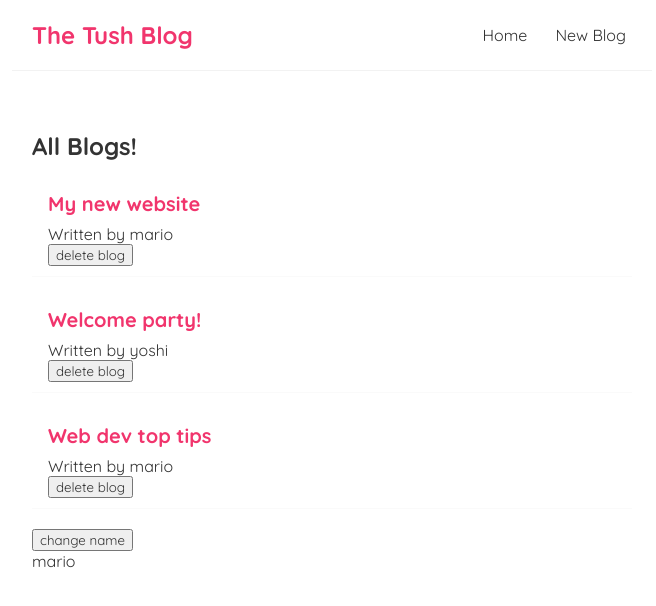
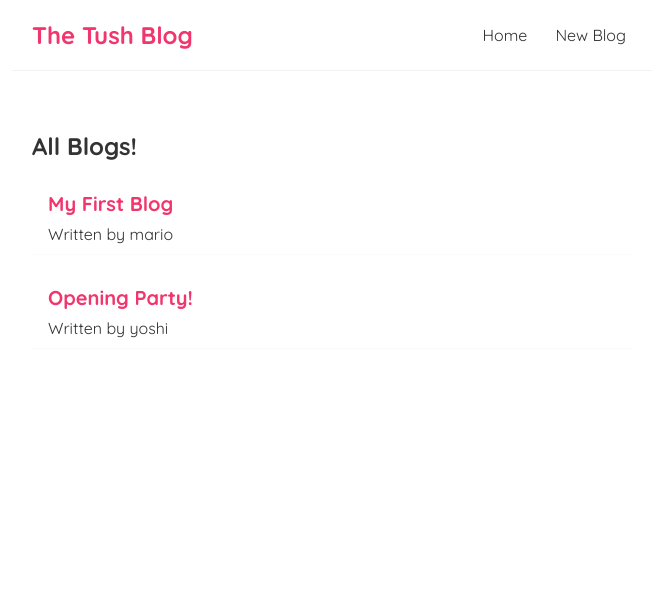
Before and after one commit to M-Marcel/React-tush-blog, a React (Create React App) app: page / in a window 1280 px wide. Shown: the top 606 px of the page, without its empty margins (308-964 px from the left). Built offline with nearby package versions, Linux system fonts and the light colour scheme; data requests are answered from the project's data file.

Commit message:
data fetched from json.server and loader implemented

```diff
--- a/src/BlogList.js
+++ b/src/BlogList.js
@@ -1,4 +1,4 @@
-const BlogList = ({ blogs, title, handleDelete }) => {
+const BlogList = ({ blogs, title}) => {
     // const blogs = props.blogs;
     // const title = props.title;
 
@@ -11,7 +11,6 @@
                 <div className="blog-preview" key={blog.id}>
                     <h2>{ blog.title }</h2>
                     <p>Written by { blog.author }</p>
-                    <button onClick={() => handleDelete(blog.id)}>delete blog</button>
                 </div>
             ))}
         </div>
--- a/src/Home.js
+++ b/src/Home.js
@@ -3,30 +3,33 @@
 
 const Home = () => {
 
-    const [blogs, setBlogs] = useState([
-        { title: 'My new website', body: 'lorem ipsum...', author: 'mario', id: 1 },
-        { title: 'Welcome party!', body: 'lorem ipsum...', author: 'yoshi', id: 2 },
-        { title: 'Web dev top tips', body: 'lorem ipsum...', author: 'mario', id: 3 }
-      ]);
+    const [blogs, setBlogs] = useState(null);
+    const [isPending, setIsPending] = useState(true);
 
-      const [name, setName] = useState('mario');
+    //   const [name, setName] = useState('mario');
 
-      const handleDelete = (id) => {
-        const newBlogs = blogs.filter(blog => blog.id !== id);
-        setBlogs(newBlogs);
-      }
 
       useEffect(() => {
-        console.log('use effect ran');
-        console.log(name);
-      }, [name]);
+        setTimeout(() => {
+            fetch('http://localhost:8000/blogs')
+            .then(res => {
+               return res.json();
+            })
+            .then(data => {
+                console.log(data);
+                setBlogs(data);
+                setIsPending(false);
+            });
+        }, 1000);
+      }, []);
 
     return (
         <div className="home">
-            <BlogList blogs={blogs} title="All Blogs!" handleDelete={handleDelete} />
-            <button onClick={() => setName('Itua')}>change name</button>
-            <p>{ name }</p>
-            {/* <BlogList blogs={blogs.filter((blog) => blog.author === 'mario' )} title="Mario Blogs!" handleDelete={handleDelete} /> */}
+            { isPending && <div>Loading... </div> }
+            { blogs && <BlogList blogs={blogs} title="All Blogs!" /> }
+            {/* <p>{ name }</p> */}
+            {/* <button onClick={() => setName('Itua')}>change name</button> */}
+            {/* <BlogList blogs={blogs.filter((blog) => blog.author === 'mario' )} title="Mario Blogs!" /> */}
         </div>
 
      );
```
